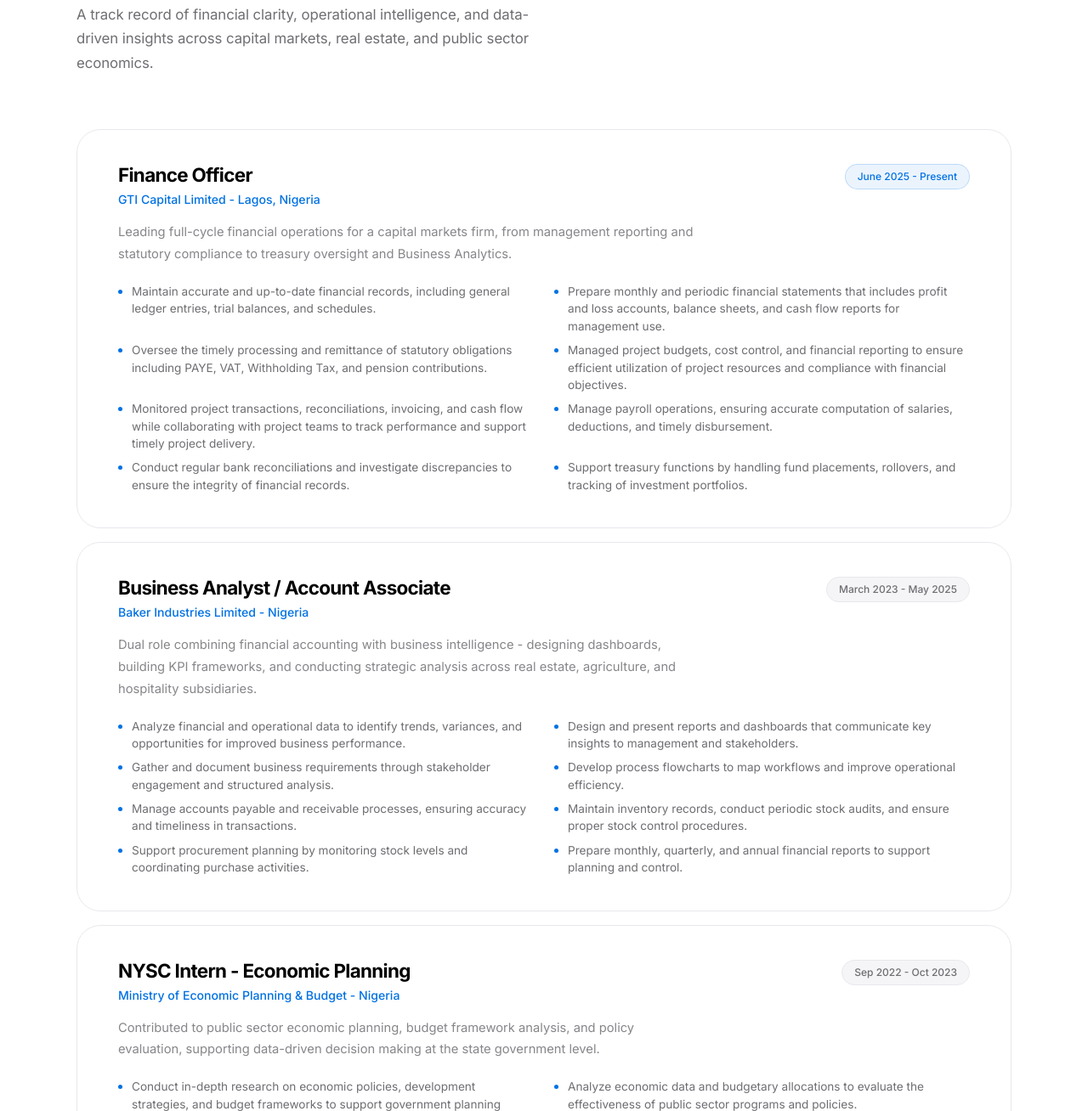
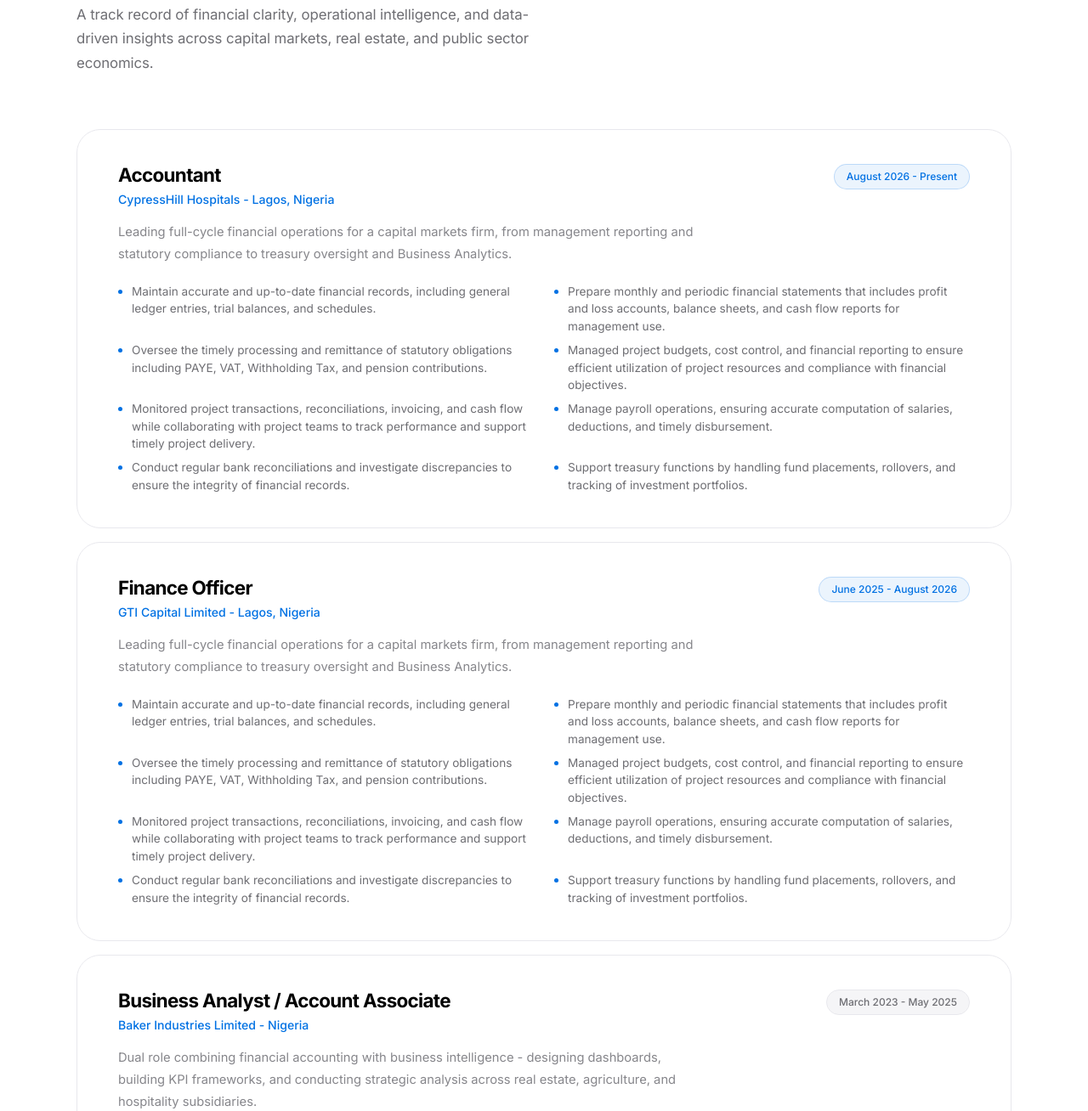
Before and after one commit to 6rawny/6rawny.github.io, a plain HTML site: page index.html in a window 1280 px wide. Shown: the part 2530-3838 px from the top of the page at 85% size. Drawn offline with Linux system fonts and the light colour scheme.

Commit message:
Update experience details for Accountant role

```diff
--- a/index.html
+++ b/index.html
@@ -500,9 +500,26 @@ const CERTS = [
 
 const EXPERIENCE = [
   {
+    role:    "Accountant",
+    company: "CypressHill Hospitals - Lagos, Nigeria",
+    period:  "August 2026 -  Present",
+    current: true,
+    desc:    "Leading full-cycle financial operations for a capital markets firm, from management reporting and statutory compliance to treasury oversight and Business Analytics.",
+    bullets: [
+      "Maintain accurate and up-to-date financial records, including general ledger entries, trial balances, and schedules.",
+      "Prepare monthly and periodic financial statements that includes profit and loss accounts, balance sheets, and cash flow reports for management use.",
+      "Oversee the timely processing and remittance of statutory obligations including PAYE, VAT, Withholding Tax, and pension contributions.",
+      "Managed project budgets, cost control, and financial reporting to ensure efficient utilization of project resources and compliance with financial objectives.",
+      "Monitored project transactions, reconciliations, invoicing, and cash flow while collaborating with project teams to track performance and support timely project delivery.",
+      "Manage payroll operations, ensuring accurate computation of salaries, deductions, and timely disbursement.",
+      "Conduct regular bank reconciliations and investigate discrepancies to ensure the integrity of financial records.",
+      "Support treasury functions by handling fund placements, rollovers, and tracking of investment portfolios.",
+    ],
+  },
+  {
     role:    "Finance Officer",
     company: "GTI Capital Limited - Lagos, Nigeria",
-    period:  "June 2025 - Present",
+    period:  "June 2025 - August 2026",
     current: true,
     desc:    "Leading full-cycle financial operations for a capital markets firm, from management reporting and statutory compliance to treasury oversight and Business Analytics.",
     bullets: [
```
